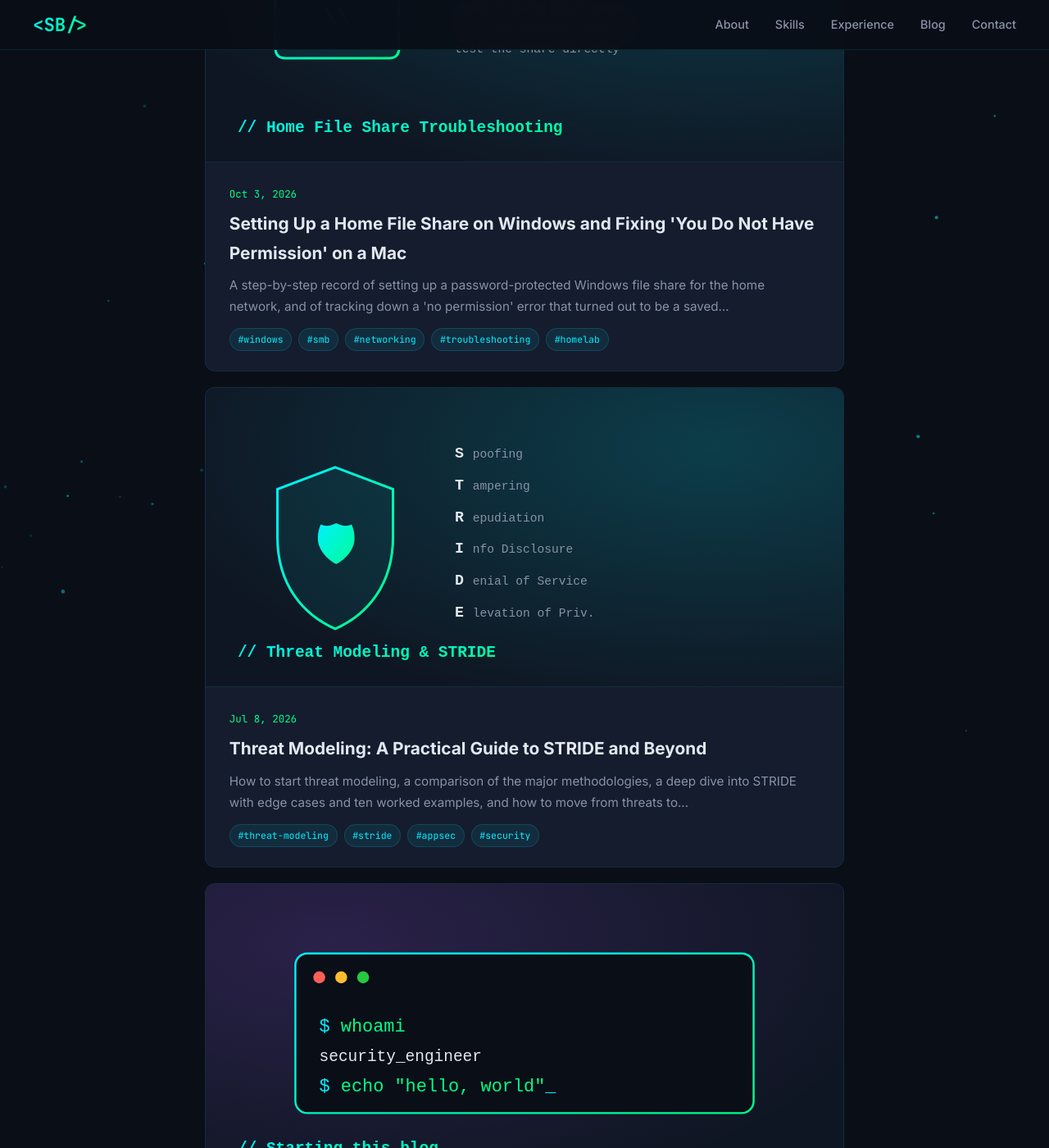
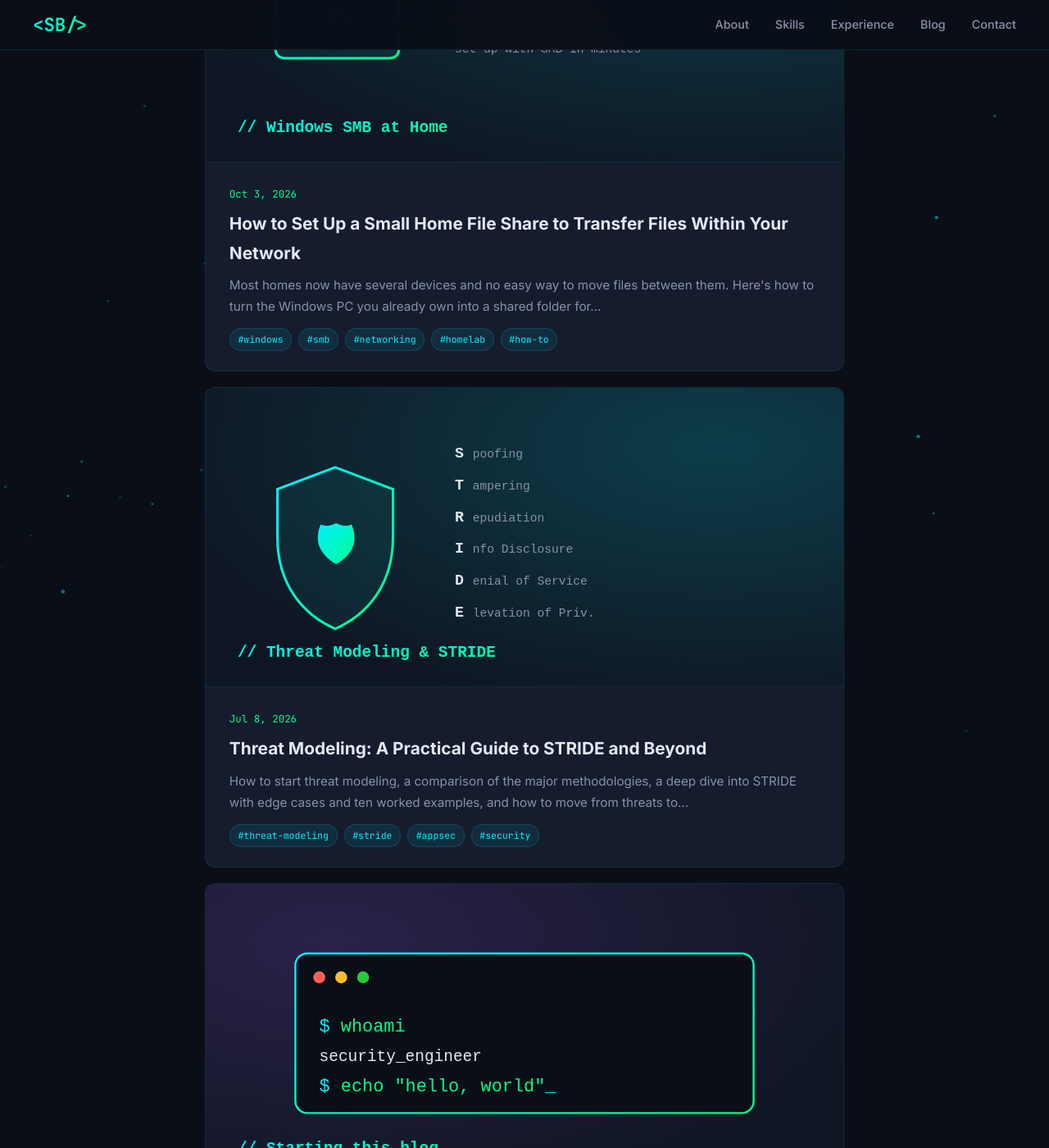
Before and after one commit to bhandarisandeep/bhandarisandeep.github.io, a Jekyll site: the page built from posts.html, in a window 1280 px wide and 1400 px high, scrolled down 475 px. Shown: the whole window at 82% size. Built offline with Jekyll 4.4.1, drawn with Linux system fonts in a browser that asks for light colours; part of the change alters nothing that is shown; some of the changed text lies outside the part shown.

Commit message:
docs: Rewrite home file share as a how-to guide and reframe the blog as a digital diary
Rename the file share post to a how-to guide covering benefits, the
starting point, results, and why this is practical now (Wi-Fi 6, built-in
SMB, large internal drives). Add new diagrams and card art. Rewrite the
hello-world post around the blog's purpose as a digital diary of learning,
failures, and fixes.

Co-Authored-By: Claude Sonnet 5 <noreply@anthropic.com>

````diff
--- a/_posts/2026-07-08-hello-world.md
+++ b/_posts/2026-07-08-hello-world.md
@@ -2,32 +2,76 @@
 layout: post
 title: "Hello, World: Why I'm Starting This Blog"
 date: 2026-07-08 10:00:00 +0530
-tags: [meta, appsec]
+tags: [meta, diary, learning, appsec]
 image: /assets/img/card-hello-world.svg
-excerpt: "Kicking off a space to write about application security, threat modeling, and the lessons I pick up building secure systems at scale."
+excerpt: "This blog is a digital diary: a record of what I learn, what breaks, and how I fix it, from big security work to a small home network project, shared in case it helps someone else."
 ---
 
-Welcome to the first post. I've spent the last several years working in application
-and product security — threat modeling, code review, mobile security, and hunting
-for scalable, high-impact issues. This blog is where I'll write some of that down.
+Welcome. This blog started as a notebook I was going to keep for myself, and then I
+thought: why not let other people read it too?
 
-## What to expect
+I've spent the last several years working in application and product security: threat
+modeling, code review, mobile security, and looking for scalable, high-impact issues.
+But the thing I've learned most is that the most useful knowledge isn't the polished
+version. It's the messy part: what I tried first, what didn't work, and what finally
+did.
 
-A few themes I want to cover over time:
+## Why I'm Writing This
 
-- **Threat modeling in practice** — not the textbook version, but what actually
-  works when you're sitting with an engineering team.
-- **Mobile & web security** — real vulnerability patterns, and how to fix them
+I keep forgetting things.
+
+I'll spend a whole afternoon figuring out why a setting doesn't apply, or why a
+network share says "no permission" when the password is correct. I fix it, feel
+good for about ten minutes, and then three months later I hit the same problem and
+have no idea how I solved it.
+
+So this blog is a **digital diary**. It has three jobs:
+
+- **Remember.** Writing it down is how I make sure the lesson sticks.
+- **Keep the evidence.** Failures are as important as successes. A record of a wrong
+  turn is often more useful than the right answer, because the next person probably
+  will take the same wrong turn.
+- **Share it.** If something I learned saves someone a few hours, the diary has done
+  more than I expected.
+
+Nothing here is too small to write about. A security finding, a new tool, a home
+network that refuses to share a folder: they all count. If I learned something while
+building it, it belongs here.
+
+## Where It Starts
+
+The first real entry is a small project, not a security write-up. I wanted a shared
+folder on my Windows PC that every device in the house could reach, without buying a
+NAS. The post covers the setup and, more honestly, the three or four problems I hit
+along the way:
+
+- [How to Set Up a Small Home File Share to Transfer Files Within Your Network](/posts/2026/10/03/how-to-set-up-a-small-home-file-share/)
+
+It's a good example of what this blog is for. The setup itself took minutes. The
+debugging took much longer, and that's the part I most want to remember.
+
+## What to Expect
+
+The themes I'll be writing about:
+
+- **Threat modeling in practice.** Not the textbook version, but what actually works
+  when you're sitting with an engineering team.
+- **Mobile and web security.** Real vulnerability patterns, and how to fix them
   centrally instead of one ticket at a time.
-- **AppSec at scale** — using automation and AI-driven tooling to make security
-  keep up with engineering velocity.
+- **AppSec at scale.** Using automation and AI-driven tooling to keep security up with
+  engineering speed.
+- **Home and personal tech projects.** Networking, homelab work, and other small
+  experiments, including the ones that fail.
 
-## How this is built
+Every post follows the same approach: what I was trying to do, what went wrong, what I
+checked, and what I learned.
 
-This site is a hand-built static page, and the blog runs on **Jekyll** — which
-GitHub Pages builds automatically. Writing a new post is just adding a Markdown
-file like this one. No build server, no database.
+## How This Is Built
 
-> Security isn't a feature you bolt on. It's a property you design in.
+This site is a hand-built static page, and the blog runs on **Jekyll**, which GitHub
+Pages builds automatically. Writing a new post is just adding a Markdown file like this
+one. No build server, no database.
+
+> A diary is only useful if it's honest about the failures.
 
 More soon.
--- a/_posts/2026-10-03-home-file-share-windows-mac-troubleshooting.md
+++ /dev/null
@@ -1,204 +0,0 @@
----
-layout: post
-title: "Setting Up a Home File Share on Windows and Fixing 'You Do Not Have Permission' on a Mac"
-date: 2026-10-03 10:00:00 +0530
-tags: [windows, smb, networking, troubleshooting, homelab]
-image: /assets/img/card-file-share.svg
-excerpt: "A step-by-step record of setting up a password-protected Windows file share for the home network, and of tracking down a 'no permission' error that turned out to be a saved login on the Mac, not the share itself."
----
-
-I wanted a folder on my Windows PC that I could reach from any device in the house
-without emailing files around. The setup itself took about ten minutes. Getting the
-Mac to connect took much longer, and the error it showed ("You do not have
-permission") pointed in exactly the wrong direction.
-
-This post covers the whole process: what I set up, each problem I hit, how I checked
-it, and what the fix was. Each section follows the same order: **symptom, check, and
-result**. If you're following along, you can use the same checks.
-
-## What We Set Up
-
-![A request passes through the Wi-Fi router to the PC, then three permission gates](/assets/img/fs-setup.svg)
-
-The goal was a shared folder with a simple password. I didn't want to share my main
-Windows login, so the plan was:
-
-1. Create a folder: `C:\Share`
-2. Create a separate local account, `homeshare`, that has no admin rights
-3. Give that account **Full** access to the share and **Modify** access to the folder
-4. Turn on the Windows File and Printer Sharing firewall rules
-5. Connect from other devices with `homeshare` and its password
-
-The request has to pass through all three gates on the PC: the firewall, the share
-permission, and the NTFS folder permission. If any one of them blocks it, the client
-gets a permission error, even when the password is correct.
-
-## Problem 1: The Setup Script Failed on a Parameter Name
-
-My first run of the PowerShell setup script stopped with:
-
-```
-A parameter cannot be found that matches parameter name 'UserMayChangePassword'.
-```
-
-**Check:** `New-LocalUser` does not have a `-UserMayChangePassword` parameter. Its
-only related option is `-UserMayNotChangePassword`, and the default already allows
-password changes.
-
-**Fix:** remove the parameter and run the script again.
-
-**Lesson:** when a cmdlet reports a parameter that doesn't exist, run
-`Get-Help <cmdlet> -Parameter *` before you try variations.
-
-## Problem 2: The Wrong IP Address
-
-The script reported `192.168.56.1` as the PC's IP. That address looked wrong for a
-home network, because it's in a range normally used by virtual adapters.
-
-**Check:** I listed every active adapter with its IP and gateway:
-
-```powershell
-Get-NetIPConfiguration | Where-Object { $_.NetAdapter.Status -eq 'Up' }
-```
-
-The output showed a VirtualBox "Host-Only" adapter alongside the real Wi-Fi adapter,
-which had the router as its gateway. The Wi-Fi address was the one to use.
-
-**Lesson:** on a machine with virtual adapters, don't take the first IP address you
-see. Check which adapter has the default gateway, because that's the one on your
-real network.
-
-## Problem 3: "No Permission" From Another Windows PC
-
-The share showed up in the network list, but opening it gave a permission error.
-
-**Check, part 1: the server side.** I checked every gate:
-
-```powershell
-Get-SmbShareAccess -Name Share           # share permission
-icacls C:\Share                          # NTFS permission
-Get-LocalUser -Name homeshare            # account enabled?
-Get-NetConnectionProfile                 # Private or Public network?
-Get-ItemProperty HKLM:\SYSTEM\CurrentControlSet\Control\Lsa -Name ForceGuest
-```
-
-All of them were correct. `homeshare` had Full share access and Modify NTFS access.
-The network was Private, the guest account was disabled, and `ForceGuest` was `0`,
-which means local accounts log in with their own credentials.
-
-**Result:** the server was fine. That pointed to the connecting client.
-
-**Fix:** Windows was quietly trying the client's own login name first. From the
-other PC, I cleared the old connection and connected with the account explicitly:
-
-```
-net use \\192.168.x.x\Share /delete
-net use \\192.168.x.x\Share /user:homeshare <password>
-```
-
-**Lesson:** when a share is visible but access is denied, the server is often fine.
-Windows clients can try the wrong account and then fail without asking for a new
-password. Connecting explicitly removes the guesswork.
-
-## Problem 4: The Mac Still Said "No Permission"
-
-The Mac showed the same error, even after I typed `homeshare` in the connection
-dialog. I needed to find out what the PC was actually receiving.
-
-**Check:** the Windows Security log records every failed login as Event ID **4625**.
-Reading it requires admin rights, so I ran a small elevated PowerShell query that
-pulled out the username, status, and client address for each failure:
-
-```powershell
-Get-WinEvent -LogName Security -MaxEvents 3000 |
-  Where-Object { $_.Id -eq 4625 -and $_.TimeCreated -gt (Get-Date).AddHours(-2) }
-```
-
-![Login decision flow with the failure code for each step](/assets/img/fs-login-flow.svg)
-
-The events showed two things:
-
-- **The username was wrong.** The Mac was sending `fileshare`, not `homeshare`.
-  That account doesn't exist, so the status was `0xC000006D` with substatus
-  `0xC0000064`, which means "user name does not exist."
-- **Guest attempts were failing too.** Some attempts were for `Guest`, which failed
-  with `0xC0000072` (account disabled). This is expected, because guest access is off.
-
-Each failed attempt was logged with the Mac's name and IP address. Those are useful
-for troubleshooting, but I left them out of this post.
-
-**Lesson:** a generic "no permission" message on the client can hide a basic problem
-like a wrong username. The server's Security log tells you what it actually received.
-The codes are the fastest way to tell "wrong name" from "wrong password" from "account
-disabled."
-
-| Substatus | Meaning | What to fix |
-|---|---|---|
-| `0xC0000064` | Username does not exist | Correct the username on the client |
-| `0xC000006A` | Wrong password | Reset the account password |
-| `0xC0000072` | Account disabled | Enable the account |
-| `0xC0000234` | Account locked out | Unlock after too many attempts |
-
-## Problem 5: Deleting the Saved Login Didn't Help
-
-On the Mac, the wrong name was still being used after I connected using a
-`smb://homeshare@...` address. I searched Keychain Access for the server's address
-and deleted matching entries. Nothing changed.
-
-**Check:** I used Terminal to look at the Keychain directly:
-
-```bash
-security find-internet-password -s <server-ip>
-```
-
-The stored item didn't have the `fileshare` account. So the name was coming from
-somewhere other than Keychain, and I hadn't found where.
-
-**Lesson:** when you delete a saved credential and nothing changes, the app may be
-keeping that state somewhere else. Test the connection directly so you can see
-whether the share works, separate from whatever the app remembers.
-
-## The Fix: Test the Share Directly From Terminal
-
-I stopped troubleshooting the Mac's saved state and mounted the share from Terminal
-with the account passed in directly:
-
-```bash
-mkdir -p ~/ShareMount
-mount_smbfs //homeshare:<password>@192.168.x.x/Share ~/ShareMount
-ls ~/ShareMount
-umount ~/ShareMount
-```
-
-Note that `@` in the password has to be written as `%40` in that address. A
-password that contains `@` needs this encoding too, or the address will parse wrong.
-
-It worked. That confirmed the share, the account, and the password were all fine.
-The problem was the saved connection on the Mac, and mounting directly got around it.
-
-I didn't fully identify where the old name was stored, so I'm not going to guess at
-it here.
-
-## What I'd Do Differently
-
-- **Check the server first.** The share permissions, NTFS permissions, and firewall
-  rules were all correct from the beginning. I could have confirmed that before
-  testing from the Mac.
-- **Read the Security log early.** It would have shown the wrong username on the first
-  attempt, which saved a lot of time.
-- **Test directly before debugging the client app.** Mounting from Terminal separates
-  "is the share broken?" from "is the app remembering something wrong?"
-- **Keep secrets out of commands and posts.** The password is in this post as a
-  placeholder only. Shell commands with passwords end up in shell history, so for
-  anything beyond a quick test, let the client prompt for it.
-
-## Quick Checklist
-
-1. Share visible but denied? Check the share, NTFS, account, firewall, and network profile.
-2. Still denied? Read the Security log for Event 4625 and match the substatus code.
-3. Name is wrong? Fix the client, not the server.
-4. Saved login keeps coming back? Test with a direct mount, then clear the saved state.
-5. Share works directly but not in the app? The problem is the app's saved state.
-
-Home file sharing is simple to set up. Most of the time goes to working out which
-side of the connection is wrong, and the logs usually answer that.
--- /dev/null
+++ b/_posts/2026-10-03-how-to-set-up-a-small-home-file-share.md
@@ -0,0 +1,202 @@
+---
+layout: post
+title: "How to Set Up a Small Home File Share to Transfer Files Within Your Network"
+date: 2026-10-03 10:00:00 +0530
+tags: [windows, smb, networking, homelab, how-to]
+image: /assets/img/card-home-file-share.svg
+excerpt: "Most homes now have several devices and no easy way to move files between them. Here's how to turn the Windows PC you already own into a shared folder for your Mac, Windows laptops and phones, with no NAS and no extra cost, and why this is practical now when it wasn't before."
+---
+
+Most homes today have a pile of devices: a Mac, a Windows laptop, a phone, maybe a
+tablet. Each one holds a different slice of your files, and moving things between them
+is harder than it should be. A USB stick works until it doesn't. Email has size limits.
+A cloud service works, but the free space runs out and the paid plans add up.
+
+A NAS (network-attached storage) box solves this, but it costs money: the enclosure,
+the drives, and often a network upgrade. Storage has stayed expensive, and a NAS
+adds a second device to buy and maintain.
+
+You probably already have the storage you need. It's the Windows PC sitting in your
+room. This post shows how to turn that PC into a shared folder that every device in
+your home can use, using **SMB**, the file-sharing protocol built into Windows and
+macOS.
+
+I'll walk through what I started with, what I set up, the setup steps, and what to
+watch out for. I'll also cover why this is practical now, when it wasn't a few years
+ago.
+
+## What You Get
+
+![One PC shared across the Mac, Windows laptops and phone over Wi-Fi](/assets/img/fs-network.svg)
+
+- **No extra hardware.** The PC's internal drive is the storage.
+- **No subscription.** Nothing to pay monthly beyond the internet you already have.
+- **Works across devices.** Windows has it built in, macOS connects to it natively, and
+  iPhone can connect through the Files app. Android needs a file manager with SMB support.
+- **Stays on your network.** Files don't go through the internet, so they're faster and
+  don't leave your home.
+- **Set up in about 10 minutes.** The commands are short (below).
+
+## Where I Started
+
+My setup was typical of a lot of homes:
+
+- A Windows PC with spare space on its internal drive
+- A Mac, another Windows PC, and a phone
+- Transfers done by USB stick, email, or uploading to cloud storage and downloading again
+
+Each transfer meant copying twice, waiting on uploads, or hunting for a stick. I wanted
+any device to read and write the same folder, with no copy step in between.
+
+## What I Achieved
+
+- A shared folder on the Windows PC, reachable from the Mac and another Windows PC
+- A dedicated login for the share, so my main Windows account wasn't involved
+- **25 GB copied in about 10 minutes** over Wi-Fi 6
+
+That transfer works out to roughly 40 MB/s, or about 330 Mbps. For a home network,
+that's fast enough that the wait is no longer the main cost.
+
+![Before: USB stick and cloud upload. After: save to a shared folder](/assets/img/fs-before-after.svg)
+
+## Why This Works Now (and Didn't Before)
+
+A shared folder over the home network is not a new idea. Several things changed to make
+it practical:
+
+- **Wi-Fi 6 is much faster.** Wi-Fi 6 (802.11ax) handles more devices and more data
+  per second. Older Wi-Fi standards, like 802.11g and early 802.11n, could give real
+  throughput of only a few MB/s on a good day. Speeds in the tens of MB/s are now
+  realistic when you're close to the router.
+- **SMB is built in.** Windows 10 and 11 include SMB 3, which supports encryption. macOS
+  has it too, so there's no software to install on the computers.
+- **Internal storage is large and fast.** A single SSD in a PC can hold more than a
+  whole stack of old USB sticks, and it's quick enough that the disk is rarely the
+  bottleneck.
+- **Most devices are on Wi-Fi 6 now.** Phones, laptops and routers sold in recent years
+  usually support it, so the network is no longer the weakest part.
+
+Your speed depends on your router, the distance to it, and what else is using the
+network. Wired Ethernet is faster and more consistent if you can run a cable to the PC.
+
+## Setup Steps
+
+Everything below runs on the **Windows PC that will hold the files**. Open PowerShell
+as Administrator.
+
+### 1. Create the folder
+
+```powershell
+New-Item -ItemType Directory -Path C:\Share -Force
+```
+
+### 2. Create a dedicated account for the share
+
+Don't use your main Windows login. A separate account limits what the share can reach
+and keeps your main password off other devices.
+
+```powershell
+$securePassword = ConvertTo-SecureString '<your-strong-password>' -AsPlainText -Force
+New-LocalUser -Name homeshare -Password $securePassword -FullName 'Home Share' -PasswordNeverExpires
+```
+
+Use a strong password. The password I used for this setup was intentionally simple,
+but a home network is still a network, and a strong password is cheap insurance.
+
+### 3. Give that account access to the folder
+
+```powershell
+icacls C:\Share /grant 'homeshare:(OI)(CI)M'
+```
+
+`(OI)(CI)M` means "Modify, applied to the folder and everything inside it."
+
+### 4. Share the folder
+
+```powershell
+New-SmbShare -Name Share -Path C:\Share -FullAccess homeshare
+```
+
+### 5. Turn on file sharing in the firewall
+
+```powershell
+Set-NetFirewallRule -DisplayGroup 'File and Printer Sharing' -Enabled True
+```
+
+Make sure your Wi-Fi is set to a **Private** network. Windows blocks file sharing on
+Public networks by default.
+
+### 6. Give the PC a fixed address in your router
+
+If the PC's address changes, your share addresses break. In your router's admin page,
+look for a **DHCP reservation** (sometimes called address reservation). Bind the PC's
+MAC address to an IP like `192.168.x.x`, so it's always the same. The exact menu name
+varies by router and ISP firmware.
+
+### 7. Connect from each device
+
+**Another Windows PC:** open File Explorer and go to `\\192.168.x.x\Share`. Or, from
+Command Prompt:
+
+```
+net use \\192.168.x.x\Share /user:homeshare <your-strong-password>
+```
+
+**Mac:** in Finder, press `Cmd+K`, enter `smb://192.168.x.x/Share`, choose **Registered
+User**, then enter `homeshare` and the password.
+
+**iPhone:** in the Files app, choose **Browse → ⋯ → Connect to Server** and enter the
+same `smb://` address.
+
+**Android:** use a file manager app that supports SMB network shares.
+
+## Things That Went Wrong (and How to Avoid Them)
+
+Setting this up didn't go perfectly. These are the issues worth knowing about before
+you start.
+
+- **The wrong IP address.** The PC had a virtual network adapter that reported a
+  private address, but that wasn't the real Wi-Fi address. Check which adapter has your
+  router as its gateway:
+
+  ```powershell
+  Get-NetIPConfiguration | Where-Object { $_.NetAdapter.Status -eq 'Up' }
+  ```
+
+- **A "no permission" error from another Windows PC.** The share showed up, but
+  opening it failed. The server was set up correctly. Windows was quietly trying the
+  client's own login first. Connecting with `net use` and the share account fixed it.
+
+- **A "no permission" error from the Mac.** This was the most confusing one. The Mac
+  kept sending a username that doesn't exist on the PC. The Windows Security log showed
+  it clearly, with Event ID **4625**:
+
+  ![How the login decision works, with the Windows failure code for each step](/assets/img/fs-login-flow.svg)
+
+  The failure code tells you what's wrong: `0xC0000064` means the username doesn't
+  exist, `0xC000006A` means a wrong password, and `0xC0000072` means the account is
+  disabled.
+
+  Mounting the share directly from Terminal worked, which showed that the share itself
+  was fine. The problem was a saved connection on the Mac, not the server.
+
+**The lesson:** when access is denied, check the server first, then read the logs.
+Don't assume the client is right.
+
+## Security Checklist
+
+- **Keep it on your home network.** Don't forward port 445 or open the share to the
+  internet.
+- **Use a dedicated account with a strong password.** It only needs access to the share.
+- **Keep the network Private.** Don't enable file sharing on public Wi-Fi.
+- **Keep a second copy of anything important.** One drive can fail. A shared folder is
+  convenient, not a backup.
+
+## Summary
+
+You don't need a NAS to share files between your devices. The Windows PC you already
+own can do it, with a few commands and a router setting. Wi-Fi 6, built-in SMB, and
+large internal drives make it practical now in a way it wasn't before.
+
+Start with one folder, connect one other device, and move something real across. That
+takes about ten minutes and is the fastest way to find out whether it works for you.
````
Also changed, not shown: assets/img/card-home-file-share.svg, assets/img/fs-before-after.svg (added), assets/img/fs-network.svg (added), assets/img/fs-setup.svg (deleted).
